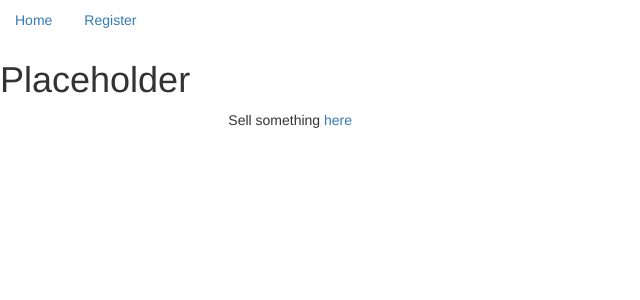
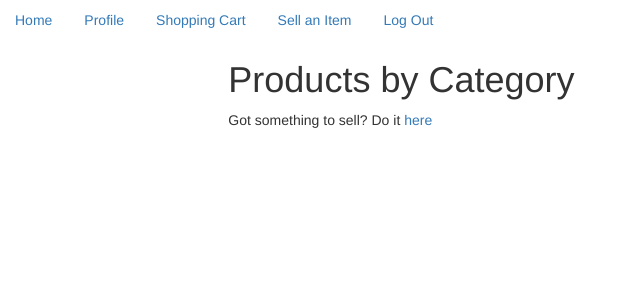
Before and after one commit to Karma-Khameleons/bangazon-website, a Django app: page /products/ in a window 1280 px wide. Shown: the top 300 px of the page, without its empty margins (0-640 px from the left). Run offline with Django 3.2, Linux system fonts and the light colour scheme; data that the repository does not hold is empty; some libraries are stand-ins or nearby versions.

Commit message:
tests/template/model for product categories

```diff
--- a/bangazon_website/bang_app/templates/products.html
+++ b/bangazon_website/bang_app/templates/products.html
@@ -1,9 +1,26 @@
 {% extends 'index.html' %}
-
+{% block navbar %}
+<nav>
+	<ul class="nav nav-pills">
+	  <li role="presentation"><a href="#">Home</a></li>
+	  <li role="presentation"><a href="#">Profile</a></li>
+	  <li role="presentation"><a href="#">Shopping Cart</a></li>
+	  <li role="presentation"><a href="#">Sell an Item</a></li>
+	  <li role="presentation"><a href="#">Log Out</a></li>
+	</ul>
+</nav>
+{% endblock %}
 {% block content %}
-<h1>Placeholder</h1>
 <div class="col-md-8 col-md-offset-2">
-  <p>Sell something <a href="{% url 'bang_app:new_product' %}">here</a></p>
+	<h1>Products by Category</h1>
+		{% for category in category_list %}
+		<div class="col-md-8">
+		<label>{{category.label}}</label><br>
+			<a href="#">{{ category.label }}</a>
+		</div>
+		{% endfor %}
 </div>
-
+<div class="col-md-8 col-md-offset-2">
+	<p>Got something to sell? Do it <a href="{% url 'bang_app:new_product' %}">here</a></p>
+</div>
 {% endblock%}
--- a/bangazon_website/bang_app/urls.py
+++ b/bangazon_website/bang_app/urls.py
@@ -20,4 +20,7 @@ urlpatterns = [
     url(r'^create_product/', views.products_view.create_product, name='create_product'),
     url(r'^new_product/', views.new_product_view.NewProductView.as_view(), name='new_product'),
     url(r'^products/', views.products_view.ProductsView.as_view(), name='products'),
+
+    #Product Categories
+    # url(r'products/(?P<id>)/$', views.product_detail_view.ProductDetailView.as_view(), name="product_category")
 ]
--- a/bangazon_website/bang_app/views/products_view.py
+++ b/bangazon_website/bang_app/views/products_view.py
@@ -9,6 +9,9 @@ from bang_app.models import Product, ProductType, Customer
 class ProductsView(TemplateView):
 	template_name = 'products.html'
 
+	def get(self, request):
+		self.category_list = ProductType.objects.all()
+		return render(request, self.template_name, {'category_list': self.category_list})
 
 def create_product(request):
 
```
Also changed, not shown: bangazon_website/bang_app/models/product_type.py (+10 -1 lines), bangazon_website/bang_app/tests/test_product_category_view.py (added, +23 -0 lines), bangazon_website/bang_app/views/index_view.py (line endings or trailing spaces).
